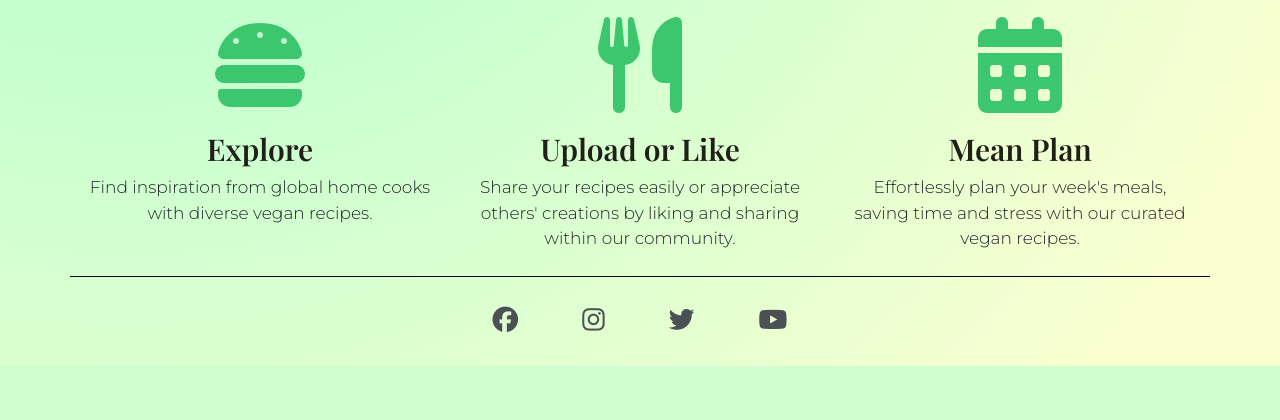
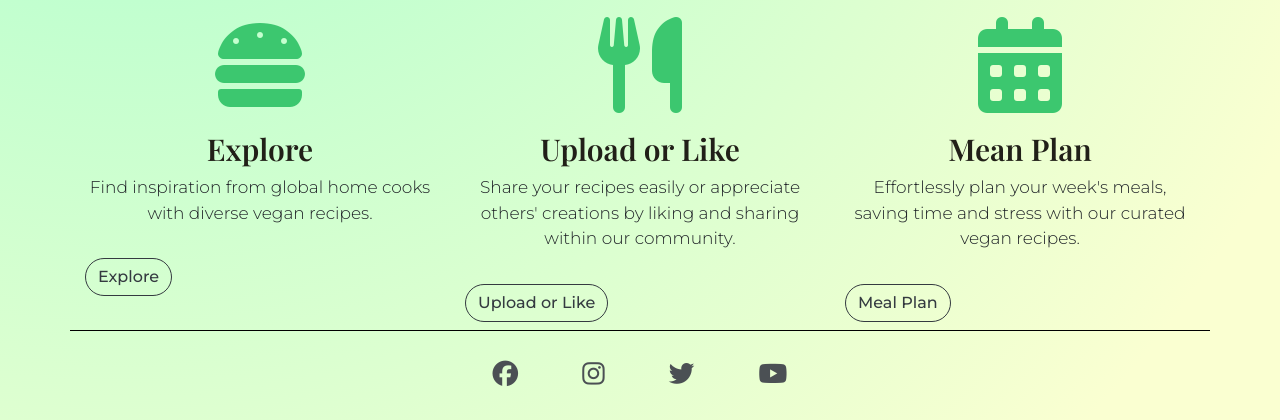
Before and after one commit to mehatabpathan/vegan_delights, a Django app: page / in a window 1280 px wide. Shown: the part 694-1114 px from the top of the page. Before the commit the page ends 1060 px from the top, so only its background shows below. Run offline with Django 4.2, Linux system fonts and the light colour scheme; some libraries are stand-ins or nearby versions.

```diff
--- a/templates/index.html
+++ b/templates/index.html
@@ -69,6 +69,7 @@
                     <p class="feature-text">
                         Find inspiration from global home cooks with diverse vegan recipes.
                     </p>
+                    <a href="{% url 'browse_recipes' %}" class="btn btn-outline-dark rounded-pill mt-3">Explore</a>
                 </div>
             </div>
             <div class="col-12 col-md-4 mb-2">
@@ -80,6 +81,7 @@
                     Share your recipes easily or appreciate others' creations by liking and sharing within our
                     community.
                 </p>
+                <a href="{% url 'account_signup' %}" class="btn btn-outline-dark rounded-pill mt-3">Upload or Like</a>
             </div>
             <div class="col-12 col-md-4 mb-2">
                 <div class="feature-image mb-2">
@@ -89,6 +91,7 @@
                 <p class="feature-text">
                     Effortlessly plan your week's meals, saving time and stress with our curated vegan recipes.
                 </p>
+                <a href="{% url 'account_signup' %}" class="btn btn-outline-dark rounded-pill mt-3">Meal Plan</a>
             </div>
         </div>
     </div>
```
